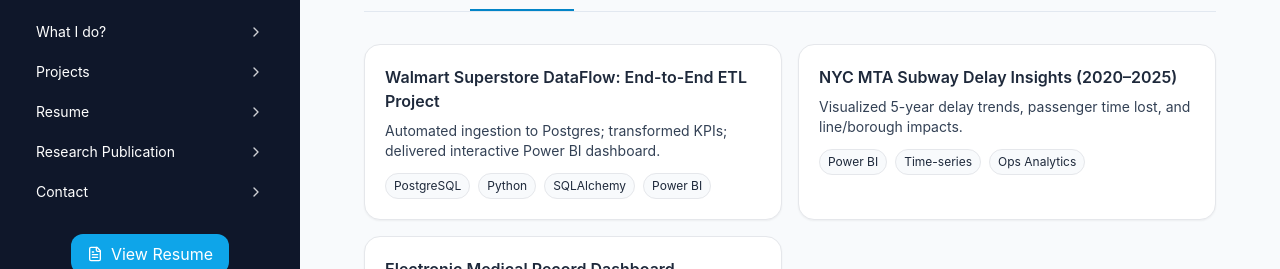
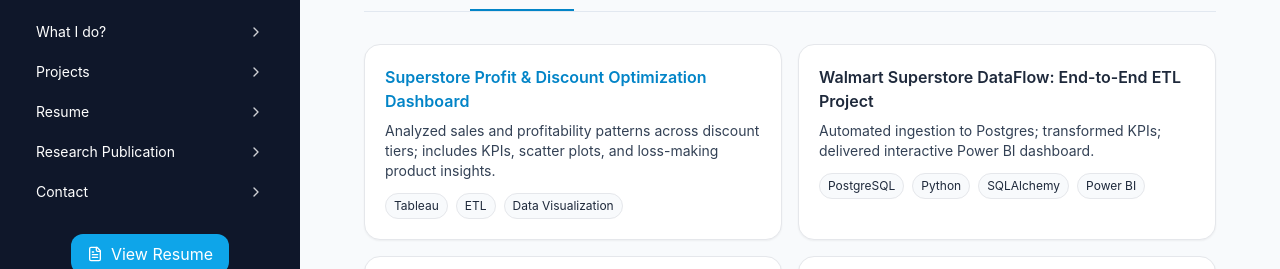
Before and after one commit to Rohan3122k/Portfolio-RohanVerma, a React (Vite) app: page / in a window 1280 px wide. Both pictures are taken after a click on the button "Dashboards". Shown: the part 3425-3694 px from the top of the page. Built offline with nearby package versions, Linux system fonts and the light colour scheme.

Commit message:
Add new dashboard for Superstore Profit & Discount Optimization

```diff
--- a/src/App.jsx
+++ b/src/App.jsx
@@ -191,6 +191,14 @@
     },
   ],
   dashboards: [
+    {
+  title: "Superstore Profit & Discount Optimization Dashboard",
+  tech: ["Tableau", "ETL", "Data Visualization"],
+  blurb:
+    "Analyzed sales and profitability patterns across discount tiers; includes KPIs, scatter plots, and loss-making product insights.",
+  link: "https://public.tableau.com/views/SuperstoreETLProfitDiscountOptimizationDashboard/Dashboard1?:language=en-US&:sid=&:redirect=auth&:display_count=n&:origin=viz_share_link",
+},
+
     {
       title: "Walmart Superstore DataFlow: End-to-End ETL Project",
       tech: ["PostgreSQL", "Python", "SQLAlchemy", "Power BI"],
@@ -682,7 +690,21 @@
     <div className="grid md:grid-cols-2 gap-4">
       {PROJECTS.dashboards.map((p) => (
         <Card key={p.title}>
-          <h4 className="font-semibold">{p.title}</h4>
+          <h4 className="font-semibold">
+  {p.link ? (
+    <a
+      href={p.link}
+      target="_blank"
+      rel="noreferrer"
+      className="text-sky-600 hover:underline"
+    >
+      {p.title}
+    </a>
+  ) : (
+    p.title
+  )}
+</h4>
+
           <p className="mt-2 text-sm text-slate-700">{p.blurb}</p>
           <div className="mt-3 flex flex-wrap gap-2">
             {p.tech.map((t) => (
```
